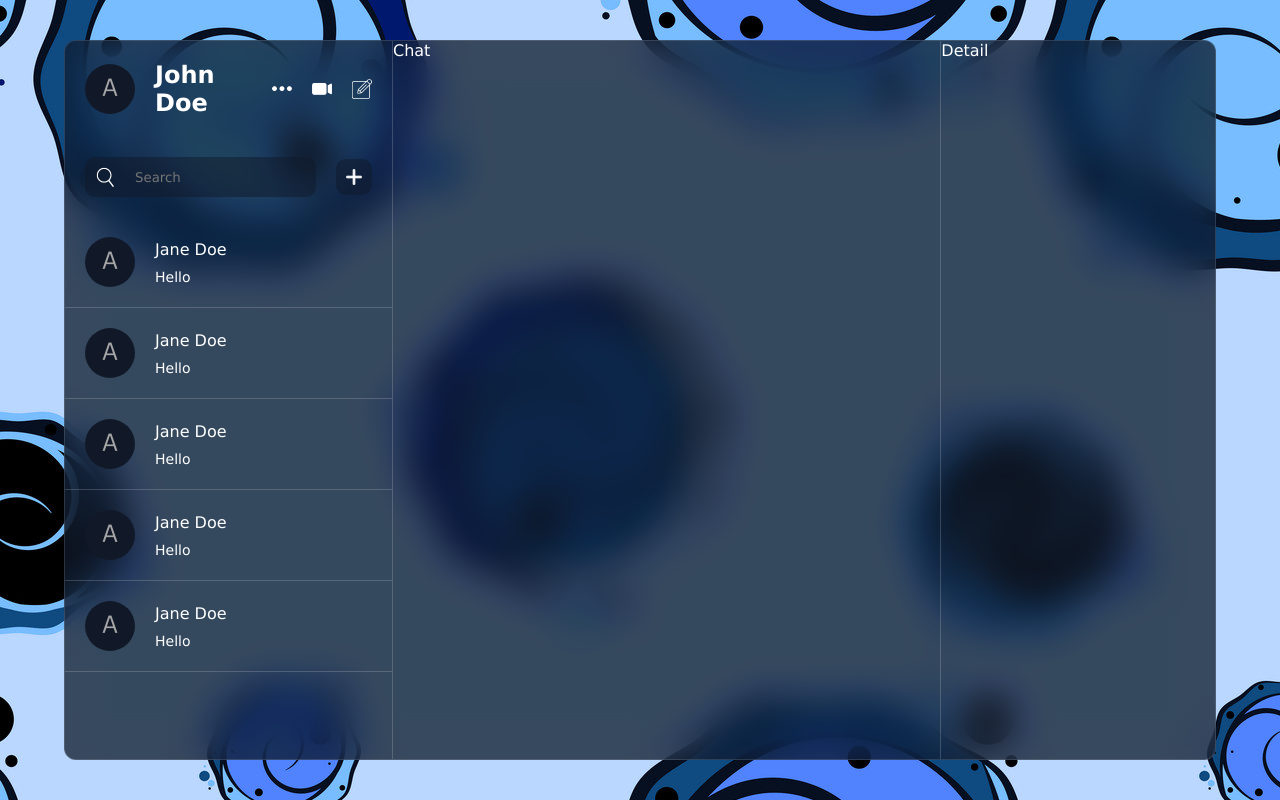
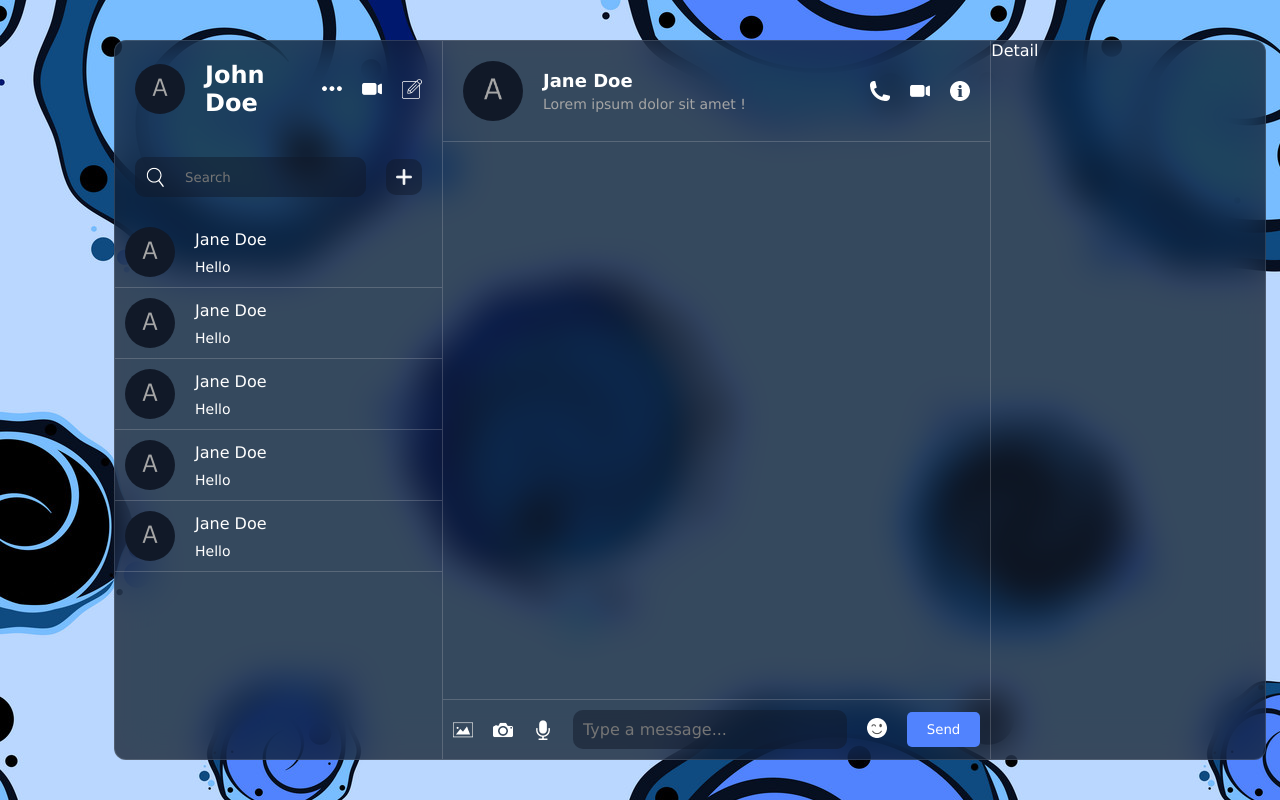
Before and after one commit to HuynhLongNhat/Chat-App, a React (Vite) app: page / in a window 1280 px wide. Built offline with nearby package versions, Linux system fonts and the light colour scheme.

Commit message:
React.js How to Add Emoji? (React Emoji Picker)

```diff
--- a/package.json
+++ b/package.json
@@ -10,6 +10,7 @@
     "preview": "vite preview"
   },
   "dependencies": {
+    "emoji-picker-react": "^4.11.1",
     "react": "^18.2.0",
     "react-dom": "^18.2.0",
     "sass": "^1.77.6"
--- a/src/components/Chat.jsx
+++ b/src/components/Chat.jsx
@@ -1,9 +1,51 @@
-import React from 'react'
+import React, { useState } from 'react'
 import "../style/Chat.scss"
+import EmojiPicker from 'emoji-picker-react'
 const Chat = () => {
+    const [open, setOpen] = useState(false)
+    const [text, setText] = useState("");
+    const handleEmoji = (e) => {
+        setText((prev) => prev + e.emoji)
+        setOpen(false)
+    }
     return (
         <div className='chat'>
-            Chat
+            <div className="top">
+                <div className="user">
+                    <img src='./avatar.png' alt='' />
+                    <div className="texts">
+                        <span>Jane Doe</span>
+                        <p>Lorem ipsum dolor sit amet !</p>
+                    </div>
+                </div>
+                <div className="icons">
+                    <img src='./phone.png' alt='' />
+                    <img src='./video.png' alt='' />
+                    <img src='./info.png' alt='' />
+                </div>
+
+            </div>
+            <div className="center"></div>
+            <div className="bottom">
+                <div className="icons">
+                    <img src='./img.png' alt='' />
+                    <img src='./camera.png' alt='' />
+                    <img src='./mic.png' alt='' />
+                </div>
+                <input
+                    type='text'
+                    value={text}
+                    placeholder='Type a message...'
+                    onChange={(e) => setText(e.target.value)} />
+                <div className="emoji">
+                    <img src='./emoji.png' onClick={() => setOpen(!open)} />
+                    <div className="picker">
+                        <EmojiPicker open={open} onEmojiClick={handleEmoji} />
+                    </div>
+                </div>
+                <button className='sendButton'>Send</button>
+            </div>
+
         </div>
     )
 }
--- a/src/index.scss
+++ b/src/index.scss
@@ -22,4 +22,5 @@
   border: 1px solid rgba(255, 255, 255, 0.125);
   display: flex;
   color: #fff;
+  margin-left: 100px;
 }
--- a/src/style/Chat.scss
+++ b/src/style/Chat.scss
@@ -2,4 +2,95 @@
     flex: 2;
     border-left: 1px solid #dddddd35;
     border-right: 1px solid #dddddd35;
+    height: 100%;
+    display: flex;
+    flex-direction: column;
+    .top {
+        padding: 20px;
+        display: flex;
+        align-items: center;
+        justify-content: space-between;
+        border-bottom: 1px solid #dddddd35;
+        .user {
+            display: flex;
+            align-items: center;
+            gap: 20px;
+            img {
+                width: 60px;
+                height: 60px;
+                border-radius: 50px;
+                object-fit: cover;
+            }
+            .texts {
+                display: flex;
+                flex-direction: column;
+                gap: 5px;
+                span {
+                    font-size: 18px;
+                    font-weight: bold;
+                }
+                p {
+                    font-size: 14px;
+                    font-weight: 300;
+                    color: #a5a5a5;
+                }
+            }
+        }
+        .icons {
+            display: flex;
+            gap: 20px;
+            img {
+                width: 20px;
+                height: 20px;
+            }
+        }
+    }
+    .center {
+        padding: 20px;
+        flex: 1;
+    }
+    .bottom {
+        padding: 10px;
+        display: flex;
+        align-items: center;
+        justify-content: space-between;
+        border-top: 1px solid #dddddd35;
+        gap: 20px;
+        margin-top: auto;
+        .icons {
+            display: flex;
+            gap: 20px;
+        }
+        img {
+            width: 20px;
+            height: 20px;
+            cursor: pointer;
+        }
+        input {
+            flex: 1;
+            background-color: rgba(17, 25, 40, 0.5);
+            border: none;
+            outline: none;
+            color: white;
+            padding: 10px;
+            border-radius: 10px;
+            font-size: 16px;
+        }
+        .emoji {
+            position: relative;
+            .picker {
+                position: absolute;
+                bottom: 50px;
+                left: 0;
+            }
+        }
+        .sendButton {
+            background-color: #5183fe;
+            color: white;
+            padding: 10px 20px;
+            border: none;
+            border-radius: 5px;
+            cursor: pointer;
+        }
+    }
 }
--- a/src/style/ChatList.scss
+++ b/src/style/ChatList.scss
@@ -40,7 +40,7 @@
         display: flex;
         align-items: center;
         gap: 20px;
-        padding: 20px;
+        padding: 10px;
         cursor: pointer;
         border-bottom: 1px solid #dddddd35;
 
```
Also changed, not shown: 1 other file (tests, documents, lock files or other folders).
